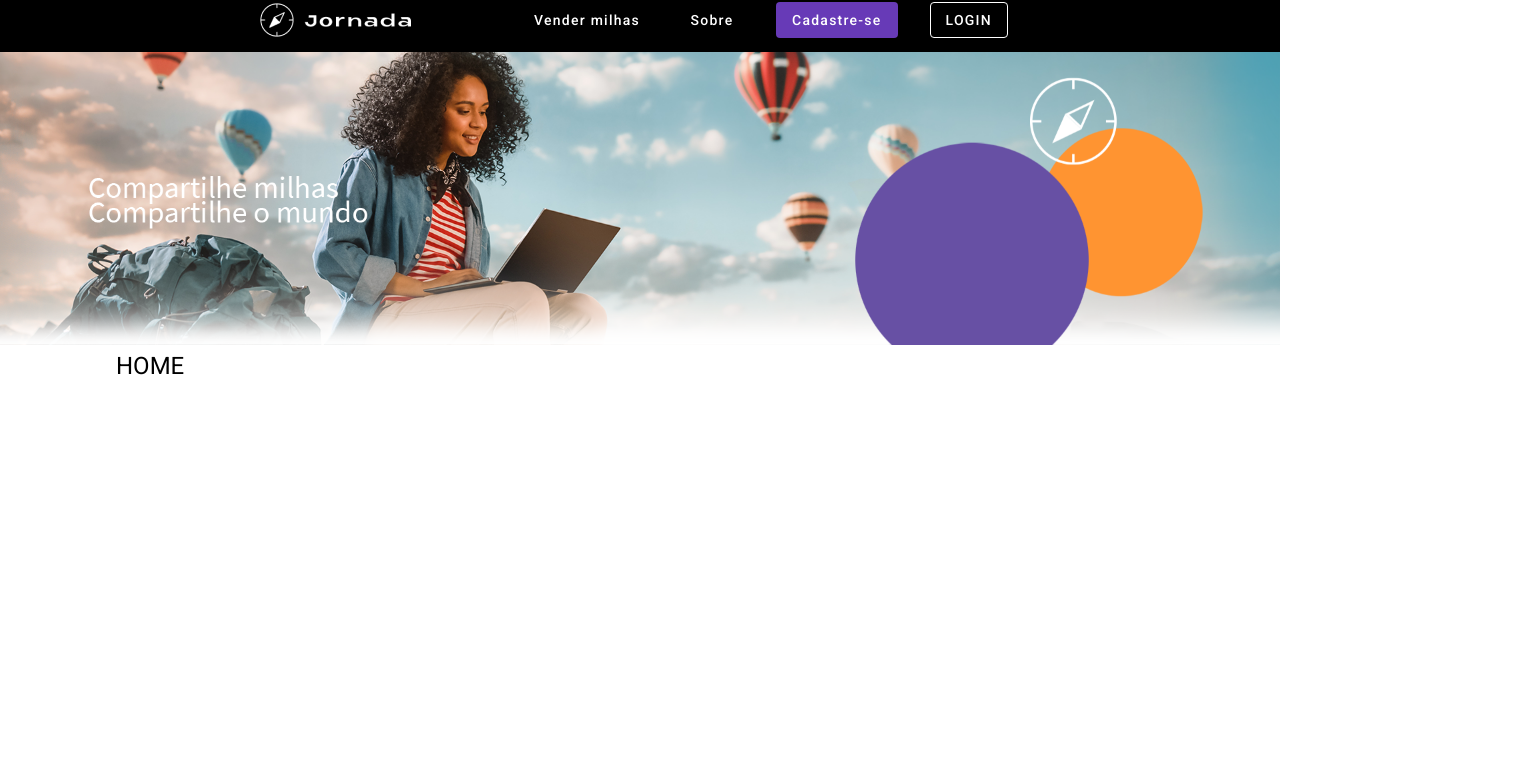
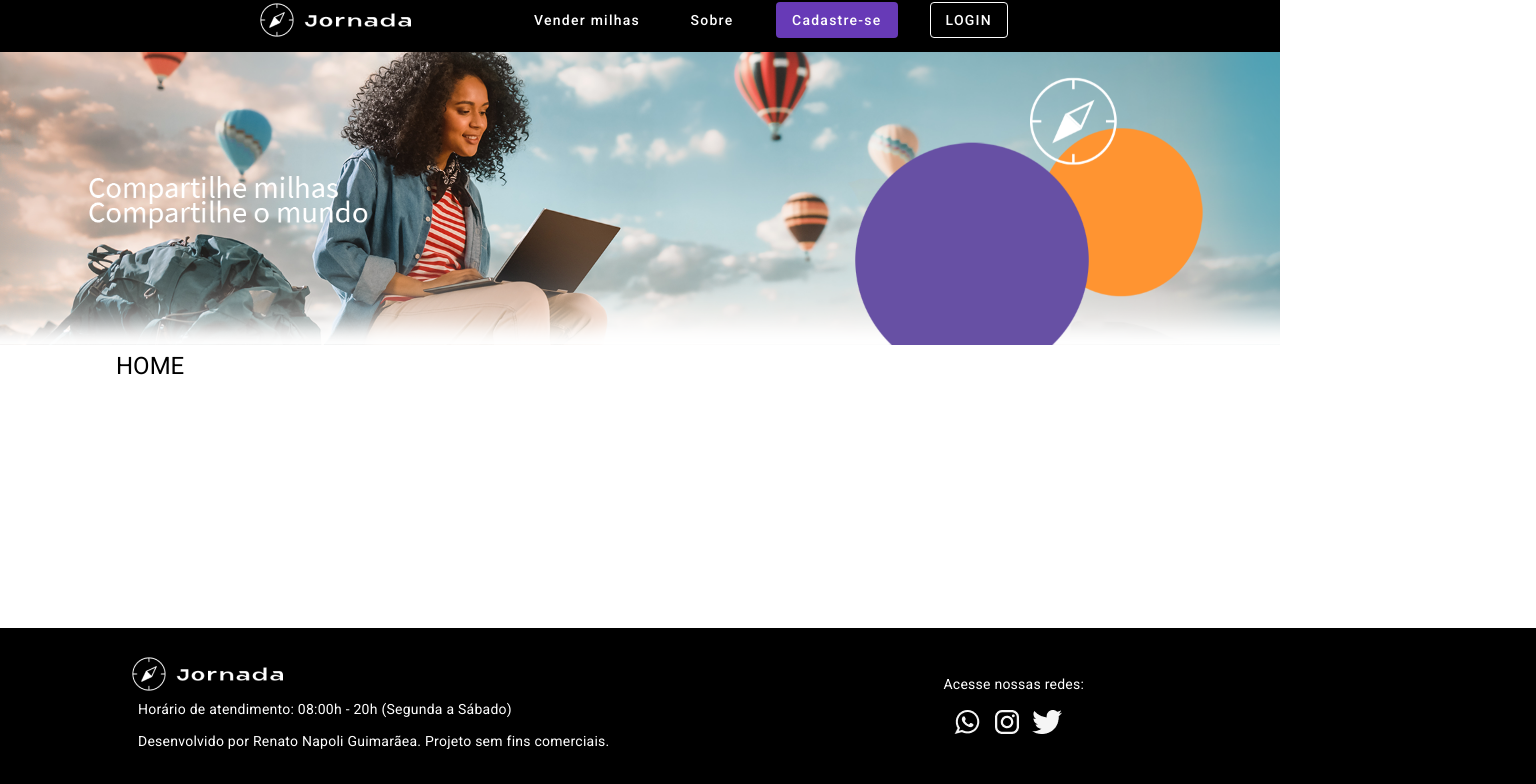
Before and after one commit to Renatonapoli/jornada-milhas, an Angular app: page / in a window 1280 px wide. Shown: the part 12-796 px from the top of the page, 1536 px wide, since content can reach past the window. Built offline with nearby package versions, Linux system fonts and the light colour scheme.

Commit message:
Feat: Html e css do footer

```diff
--- a/src/app/app.component.html
+++ b/src/app/app.component.html
@@ -1,2 +1,3 @@
 <app-header></app-header>
 <router-outlet></router-outlet>
+<app-footer></app-footer>
--- a/src/app/shared/footer/footer.component.html
+++ b/src/app/shared/footer/footer.component.html
@@ -1 +1,27 @@
-<p>footer works!</p>
+<div class="footer">
+  <section>
+    <img src="assets/imagens/logo.png" alt="Logo do footer">
+    <p>
+      Horário de atendimento: 08:00h - 20h (Segunda  a Sábado)</p>
+    <p>Desenvolvido por Renato Napoli Guimarãea. Projeto sem fins comerciais.</p>
+
+
+  </section>
+
+  <section>
+    <p>Acesse nossas redes:</p>
+    <div class="links">
+
+
+    <a href="">
+      <img src="assets/icones/whatsapp.png" alt="ícone do whatsapp">
+    </a>
+    <a href="">
+      <img src="assets/icones/instagram.png" alt="ícone do instagram">
+    </a>
+    <a href="">
+      <img src="assets/icones/twitter.png" alt="ícone do twiter">
+    </a>
+  </div>
+  </section>
+</div>
--- a/src/app/shared/footer/footer.component.scss
+++ b/src/app/shared/footer/footer.component.scss
@@ -0,0 +1,33 @@
+.footer {
+  display: flex;
+  position: absolute;
+  min-height: 20vh;
+  width: 100%;
+  align-items: center;
+  justify-content: center;
+  padding: 0 10vw;
+  bottom: 0px;
+  background: black;
+  color: white;
+
+
+  section {
+    flex-direction: column;
+    flex: 1 1 auto;
+
+    p {
+      margin-left: 10px;
+      gap: 10px 0;
+    }
+
+    .links {
+      margin-left: 18px;
+
+      a {
+        margin-right: 8px;
+      }
+    }
+
+  }
+
+}
--- a/src/app/shared/footer/footer.component.ts
+++ b/src/app/shared/footer/footer.component.ts
@@ -3,8 +3,6 @@ import { Component } from '@angular/core';
 @Component({
   selector: 'app-footer',
   templateUrl: './footer.component.html',
-  styleUrls: ['./footer.component.scss']
+  styleUrls: ['./footer.component.scss'],
 })
-export class FooterComponent {
-
-}
+export class FooterComponent {}
```
Also changed, not shown: src/app/pages/home/home.component.html (line endings or trailing spaces).
